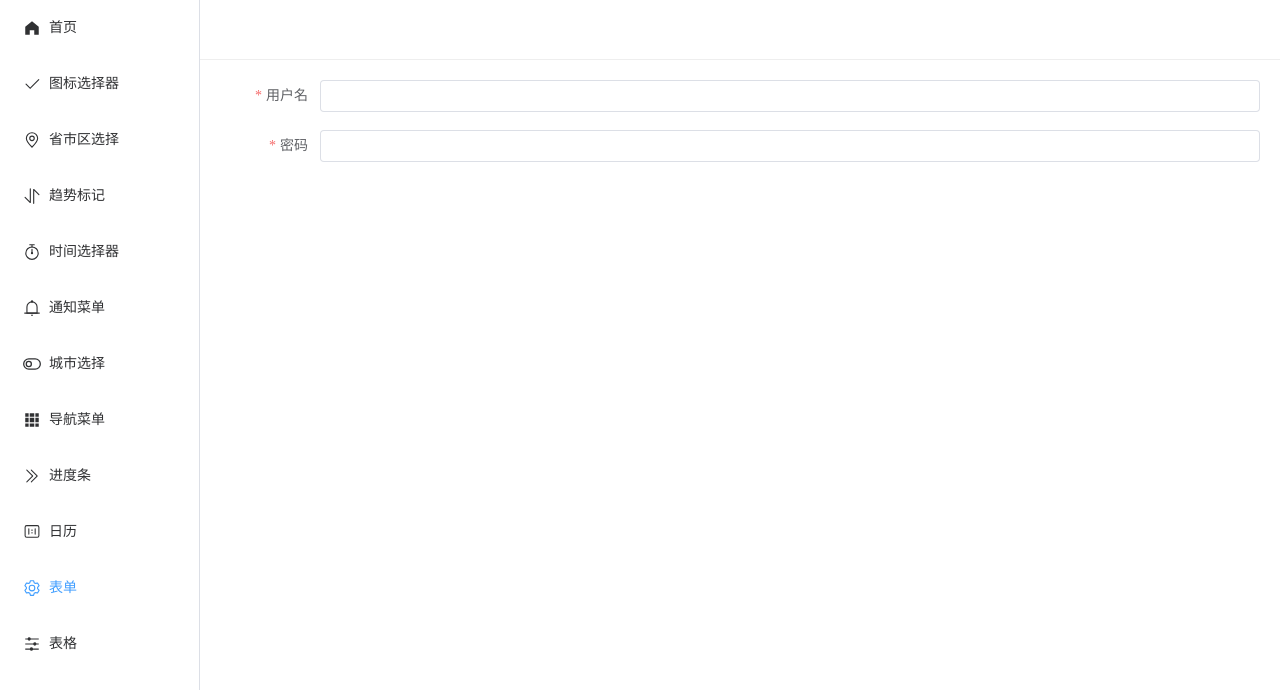
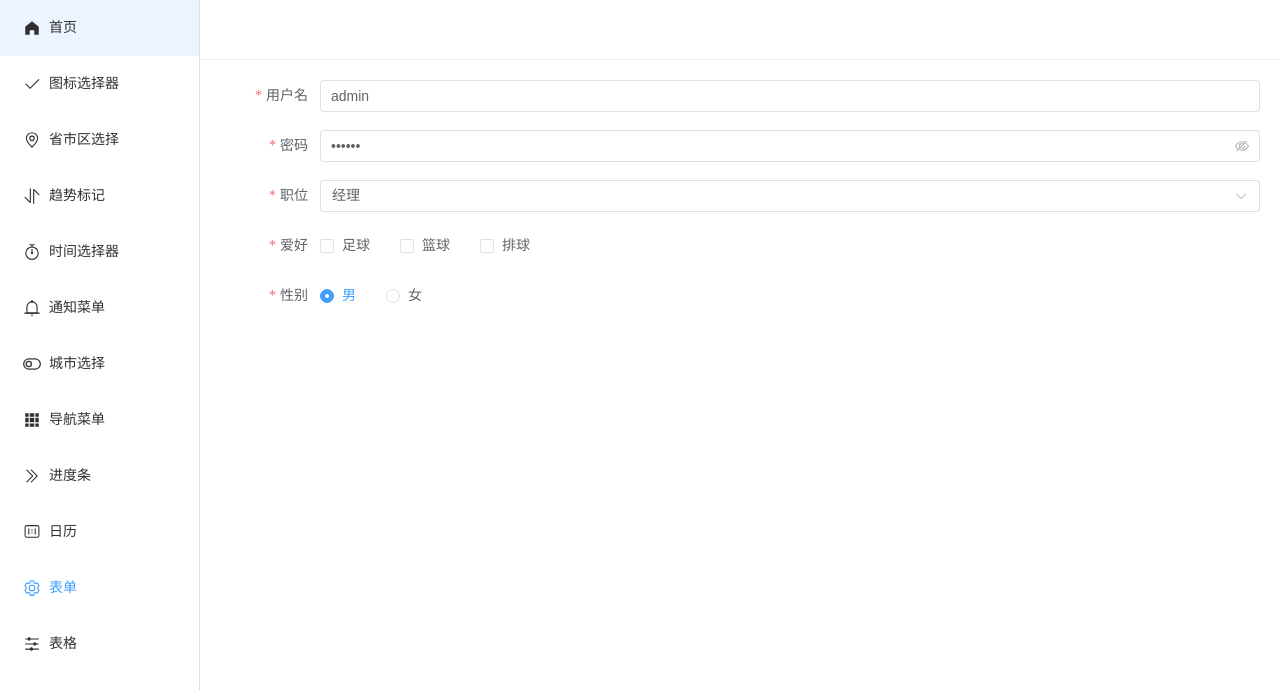
Before and after one commit to duanStar/m-element-components, a Vue app: page /form in a window 1280 px wide. Shown: the top 690 px of the page. Built offline with nearby package versions, Linux system fonts and the light colour scheme.

Commit message:
feat(*): 优化表单组件

```diff
--- a/src/components/form/src/index.vue
+++ b/src/components/form/src/index.vue
@@ -5,9 +5,9 @@
     :rules="rules"
     :validate-on-rule-change="false"
   >
+    <template v-for="item in options" :key="item.label">
       <el-form-item
-      v-for="item in options"
-      :key="item.label"
+        v-if="!item.children || !item.children.length"
         :prop="item.prop"
         :label="item.label"
       >
@@ -17,11 +17,29 @@
           v-bind="item.attrs"
         />
       </el-form-item>
+      <el-form-item v-else :prop="item.prop" :label="item.label">
+        <component
+          :is="`el-${item.type}`"
+          v-model="model[item.prop]"
+          :placeholder="item.placeholder"
+          v-bind="item.attrs"
+        >
+          <component
+            v-for="child in item.children"
+            :key="child.label"
+            :is="`el-${child.type}`"
+            :label="child.label"
+            :value="child.value"
+            v-bind="child.attrs"
+          ></component>
+        </component>
+      </el-form-item>
+    </template>
   </el-form>
 </template>
 
 <script setup lang="ts">
-import { onMounted, PropType, ref } from "vue";
+import { onMounted, PropType, ref, watch } from "vue";
 import { FormOptions } from "./types/types";
 import { cloneDeep } from "lodash";
 
@@ -35,7 +53,8 @@ const { options } = defineProps({
 let model = ref<any>({});
 let rules = ref<any>({});
 
-onMounted(() => {
+let initForm = () => {
+  if (options && options.length) {
     let m: any = {};
     let r: any = {};
     options.map((item) => {
@@ -44,7 +63,21 @@ onMounted(() => {
     });
     model.value = cloneDeep(m);
     rules.value = cloneDeep(r);
+  }
+};
+onMounted(() => {
+  initForm();
 });
+
+watch(
+  () => options,
+  () => {
+    initForm();
+  },
+  {
+    deep: true,
+  }
+);
 </script>
 
 <style scoped lang="scss"></style>
--- a/src/components/form/src/types/types.ts
+++ b/src/components/form/src/types/types.ts
@@ -1,3 +1,4 @@
+import { CSSProperties } from "vue";
 import { RuleItem } from "./rule";
 
 export interface FormOptions {
@@ -31,6 +32,8 @@ export interface FormOptions {
     clearable?: boolean;
     showPassword?: boolean;
     disabled?: boolean;
+    style?: CSSProperties;
   };
   placeholder?: string;
+  children?: Omit<FormOptions, "prop">[];
 }
--- a/src/views/form/index.vue
+++ b/src/views/form/index.vue
@@ -8,14 +8,14 @@ import { FormOptions } from "@/components/form/src/types/types";
 let options: FormOptions[] = [
   {
     type: "input",
-    value: "",
+    value: "admin",
     label: "用户名",
     prop: "username",
     rules: [
       {
         required: true,
         message: "用户名不能为空",
-        trigger: "change",
+        trigger: "blur",
       },
       {
         min: 2,
@@ -29,14 +29,14 @@ let options: FormOptions[] = [
   },
   {
     type: "input",
-    value: "",
+    value: "123456",
     label: "密码",
     prop: "password",
     rules: [
       {
         required: true,
         message: "密码不能为空",
-        trigger: "change",
+        trigger: "blur",
       },
       {
         min: 6,
@@ -49,6 +49,97 @@ let options: FormOptions[] = [
       clearable: true,
     },
   },
+  {
+    type: "select",
+    value: "1",
+    placeholder: "请选择职位",
+    rules: [
+      {
+        required: true,
+        message: "职位不能为空",
+        trigger: "blur",
+      },
+    ],
+    prop: "job",
+    label: "职位",
+    attrs: {
+      style: {
+        width: "100%",
+      },
+    },
+    children: [
+      {
+        type: "option",
+        label: "经理",
+        value: "1",
+      },
+      {
+        type: "option",
+        label: "主管",
+        value: "2",
+      },
+      {
+        type: "option",
+        label: "员工",
+        value: "3",
+      },
+    ],
+  },
+  {
+    type: "checkbox-group",
+    value: ["足球"],
+    prop: "like",
+    label: "爱好",
+    rules: [
+      {
+        required: true,
+        message: "爱好不能为空",
+        trigger: "change",
+      },
+    ],
+    children: [
+      {
+        type: "checkbox",
+        label: "足球",
+        value: "1",
+      },
+      {
+        type: "checkbox",
+        label: "篮球",
+        value: "2",
+      },
+      {
+        type: "checkbox",
+        label: "排球",
+        value: "3",
+      },
+    ],
+  },
+  {
+    type: "radio-group",
+    value: "1",
+    prop: "gender",
+    label: "性别",
+    rules: [
+      {
+        required: true,
+        message: "性别不能为空",
+        trigger: "change",
+      },
+    ],
+    children: [
+      {
+        type: "radio",
+        label: "男",
+        value: "1",
+      },
+      {
+        type: "radio",
+        label: "女",
+        value: "2",
+      },
+    ],
+  },
 ];
 </script>
 
```
Lines whose indentation alone changed are shown as unchanged.
